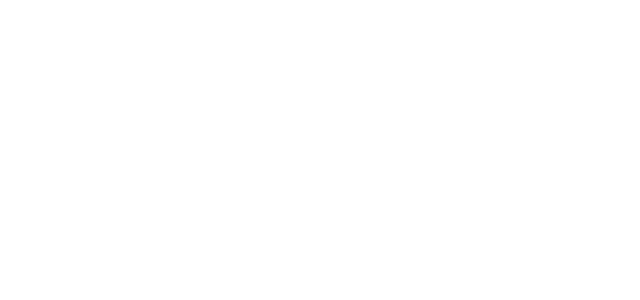
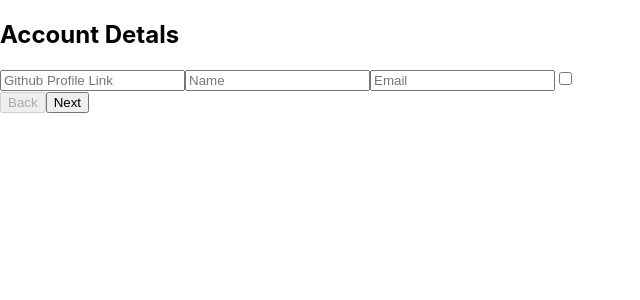
Before and after one commit to RukshanDias/GitHub-ReadMe-Generator, a React (Create React App) app in the folder client/: page / in a window 1280 px wide. Shown: the top 300 px of the page, without its empty margins (0-640 px from the left). Built offline with nearby package versions, Linux system fonts and the light colour scheme; the HTML template or start-up script is replaced by a standard one.

Commit message:
create basic form structure

```diff
--- a/client/src/App.js
+++ b/client/src/App.js
@@ -1,9 +1,10 @@
 import React from 'react'
+import Form from './components/Form/Form'
 
 const App = () => {
   return (
     <div>
-
+      <Form />
     </div>
   )
 }
--- /dev/null
+++ b/client/src/components/Form/AboutMeForm.js
@@ -0,0 +1,11 @@
+import React from 'react'
+
+const AboutMeForm = () => {
+  return (
+    <div>
+      AboutMeForm
+    </div>
+  )
+}
+
+export default AboutMeForm
--- /dev/null
+++ b/client/src/components/Form/AccountForm.js
@@ -0,0 +1,21 @@
+import React from 'react';
+import { useForm } from 'react-hook-form';
+
+const AccountForm = () => {
+    const { register, handleSubmit, formState: { errors } } = useForm();
+    const onSubmit = data => console.log(data);
+    console.log(errors);
+
+    return (
+        <div>
+            <form onSubmit={handleSubmit(onSubmit)}>
+                <input type="url" placeholder="Github Profile Link" {...register("Github Profile Link", { required: true, maxLength: 80 })} />
+                <input type="text" placeholder="Name" {...register("Name", { required: true, maxLength: 100 })} />
+                <input type="text" placeholder="Email" {...register("Email", { required: true, pattern: /^\S+@\S+$/i })} />
+                <input type="checkbox" placeholder="Technologies" {...register("Technologies", { required: true, maxLength: 12 })} />
+            </form>
+        </div>
+    )
+}
+
+export default AccountForm
--- /dev/null
+++ b/client/src/components/Form/Form.js
@@ -0,0 +1,44 @@
+import React from 'react';
+import { useState } from 'react';
+import AccountForm from './AccountForm';
+import AboutMeForm from './AboutMeForm';
+
+const Form = () => {
+    const [page, setpage] = useState(0);
+    const formHeaders = ["Account Detals", "About You", "Social media", "Technologies"];
+    const FormDisplay = () => {
+        switch (page) {
+            case 0:
+                return <AccountForm />
+            case 1:
+                return <AboutMeForm />
+            default:
+                <h2>error</h2>
+        }
+    }
+
+    return (
+        <div className='form'>
+            <div className='progressbar'></div>
+
+            <div className='form-container'>
+                <div className='header'>
+                    <h2>{formHeaders[page]}</h2>
+                </div>
+                <div className='body'>{FormDisplay()}</div>
+                <div className='footer'>
+                    <button
+                        disabled={page <= 0}
+                        onClick={() => setpage(() => page - 1)}
+                    >Back</button>
+                    <button
+                        disabled={page === formHeaders.length - 1}
+                        onClick={() => setpage(() => page + 1)}
+                    >Next</button>
+                </div>
+            </div>
+        </div>
+    )
+}
+
+export default Form
```
